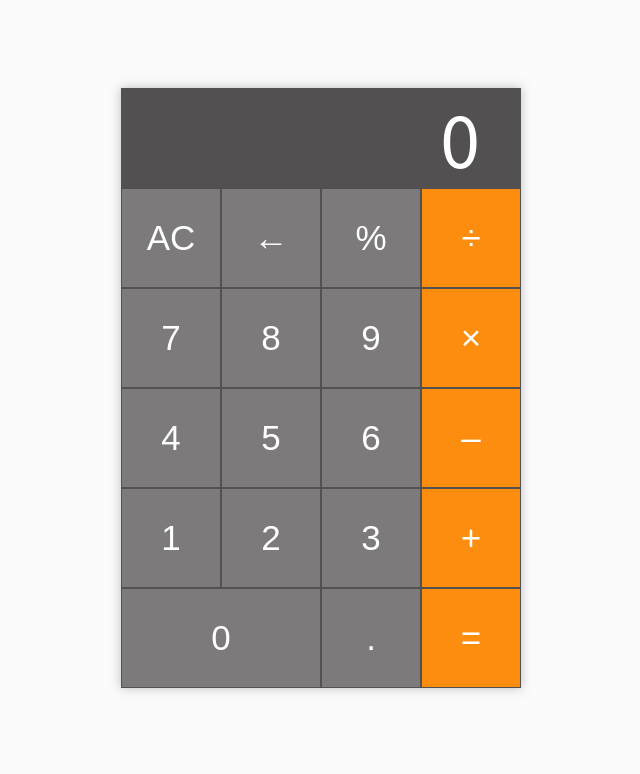
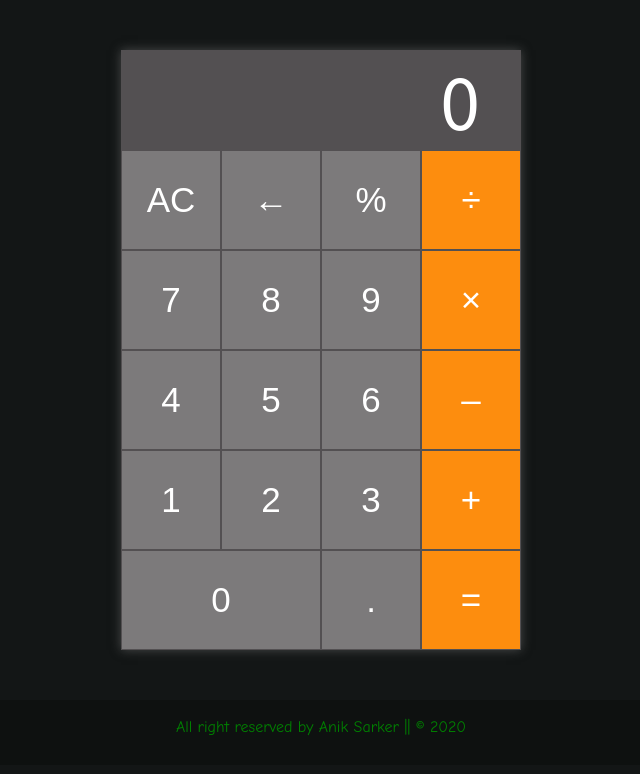
Before and after one commit to anik1612/simple-js-calculator, a plain HTML site: page index.html in a window 1280 px wide. Shown: the whole page, without its empty margins (319-959 px from the left). Drawn offline with Linux system fonts and the light colour scheme.

Commit message:
final change added

```diff
--- a/index.html
+++ b/index.html
@@ -36,6 +36,12 @@
             <button class="opBtn op-5" id="equal"> = </button>
         </div>
     </div>
+
+    <footer>
+        <p>All right reserved by Anik Sarker || &#169; 2020</p>
+    </footer>
+
+
     <script src="app.js"></script>
 </body>
 
--- a/style.css
+++ b/style.css
@@ -4,11 +4,13 @@ body {
     font-family: "Source Sans Pro", sans-serif;
     background: #fbfbfb;
     text-align: center;
+    margin: 0;
+    background-color: #131616;
 }
 
 .calc {
     position: relative;
-    top: 80px;
+    top: 50px;
     display: grid;
     grid-template-columns: 1fr 1fr 1fr 1fr;
     width: 400px;
@@ -77,3 +79,15 @@ body {
 .opBtn:hover{
     background: #7C7A7B;
 }
+
+footer{
+    background-color: rgb(14, 17, 16);
+    height: 65px;
+}
+
+footer p{
+    font-family: Comic Sans MS, Comic Sans, cursive;
+    color: green;
+    margin-top: 100px;
+    padding-top: 18px;
+}
```
